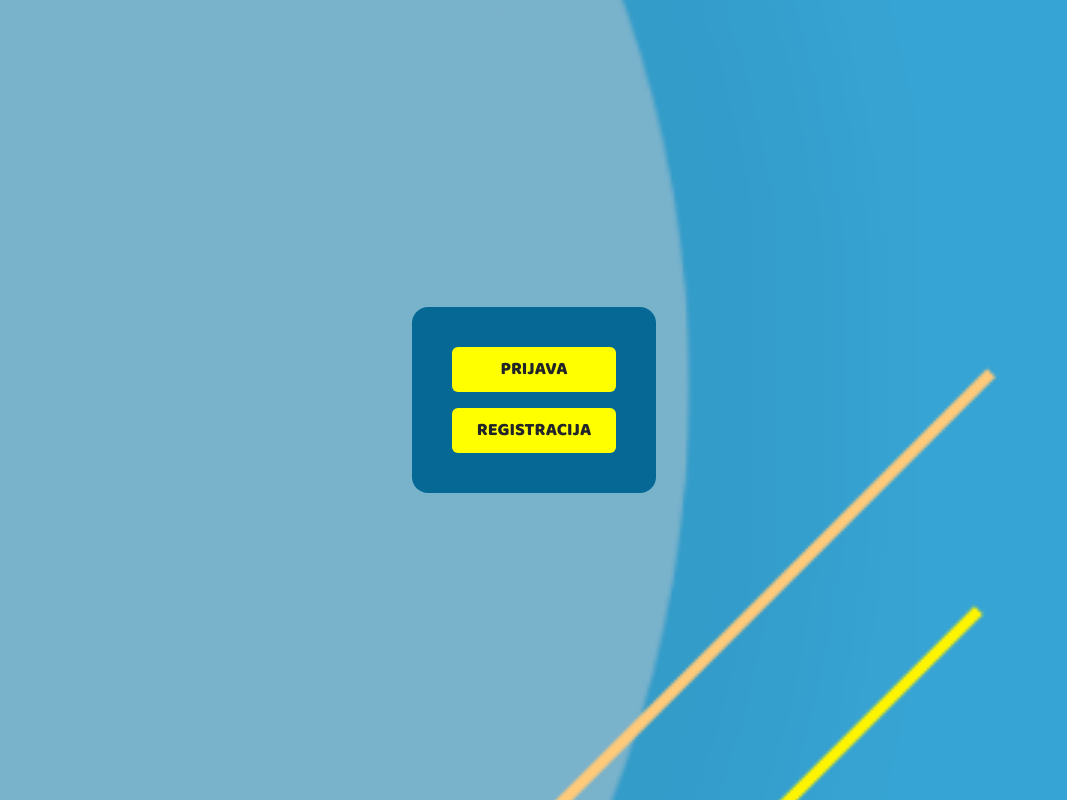
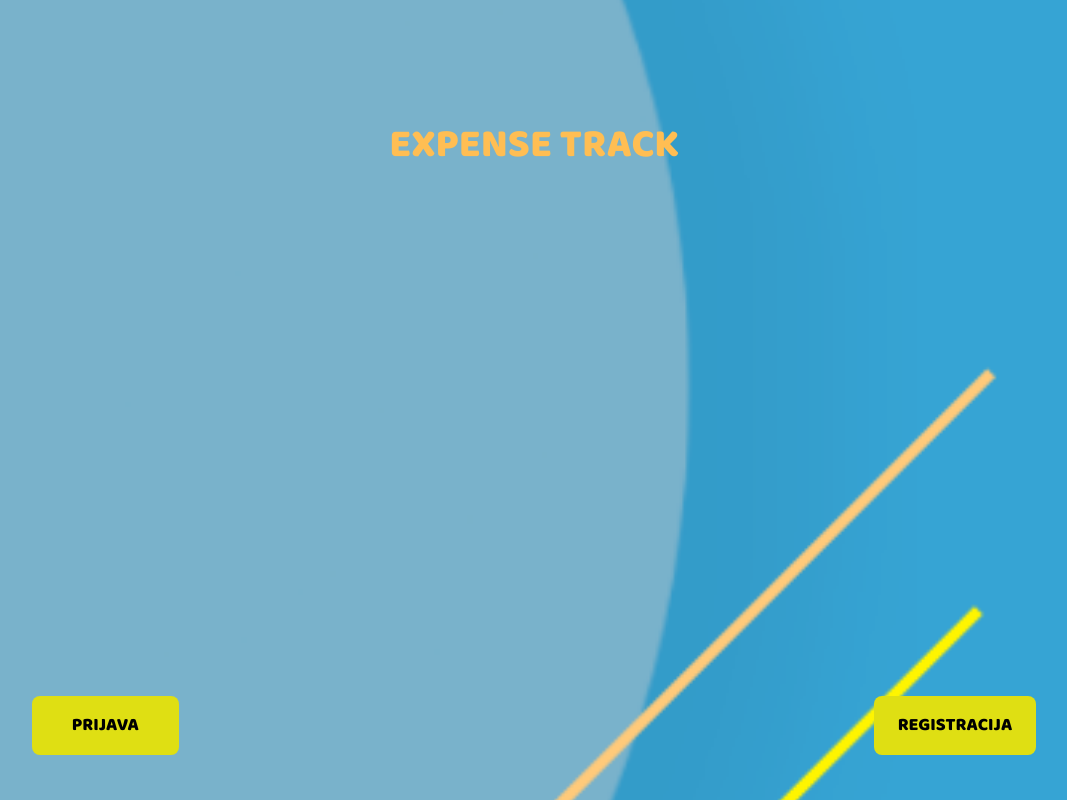
Before and after one commit to emilipuh/frontend, a Vue app: page /pocetna in a window 1280 px wide. Shown: the whole page, without its empty margins (106-1173 px from the left). Built offline with nearby package versions, Linux system fonts and the light colour scheme.

Commit message:
Dodan view za ulaz u app

```diff
--- a/src/views/Pocetna.vue
+++ b/src/views/Pocetna.vue
@@ -1,15 +1,28 @@
 <template>
   <div class="container">
-    <div class="content">
-      <button @click="prijava()" class="btn">PRIJAVA</button>
-      <button @click="registracija()" class="btn">REGISTRACIJA</button>
-    </div>
+    <h1 class="title" :class="{ centered: !showButtons }">EXPENSE TRACK</h1>
+    <Transition name="fade-in">
+      <div class="buttons" v-show="showButtons">
+        <button @click="prijava()" class="btn-login">PRIJAVA</button>
+        <button @click="registracija()" class="btn-signup">REGISTRACIJA</button>
+      </div>
+    </Transition>
   </div>
 </template>
 
 <script>
 export default {
   name: "pocetna",
+  data() {
+    return {
+      showButtons: false,
+    };
+  },
+  mounted() {
+    setTimeout(() => {
+      this.showButtons = true;
+    }, 2000);
+  },
   methods: {
     prijava() {
       this.$router.push({ name: "login" });
@@ -22,26 +35,50 @@ export default {
 </script>
 
 <style scoped lang="scss">
-// centriranje u sredinu prikaza
 .container {
   display: flex;
-  justify-content: center;
+  flex-direction: column;
+  justify-content: flex-start;
   align-items: center;
-  margin: auto;
-  min-height: 100vh;
+  min-height: 100dvh;
 }
 
-.content {
-  border-radius: 2vh;
-  background-color: #066995;
+.title {
+  margin-top: 10vh;
+  transition: margin-top 1s;
+  font-size: 40px;
+  color: #ffbe53;
+}
+
+.centered {
+  margin-top: 40vh;
+}
+
+.buttons {
+  margin-top: 65vh;
+  width: 90%;
   display: flex;
-  flex-direction: column;
-  padding: 5vh 5vh 3vh 5vh;
+  justify-content: space-between;
 }
-.btn {
-  background-color: yellow;
-  padding: 1vh 3vh;
+
+.btn-login, .btn-signup {
+  border-radius: 1vh;
+  border: none;
+  background-color: rgb(223, 223, 19);
+  padding: 2vh 3vh;
   font-size: 18px;
-  margin-bottom: 2vh;
+}
+.btn-login {
+  padding: 0px 5vh;
+}
+
+.fade-in-enter-active,
+.fade-in-leave-active {
+  transition: opacity 2s;
+}
+
+.fade-in-enter-from,
+.fade-in-leave-to {
+  opacity: 0;
 }
 </style>
```
